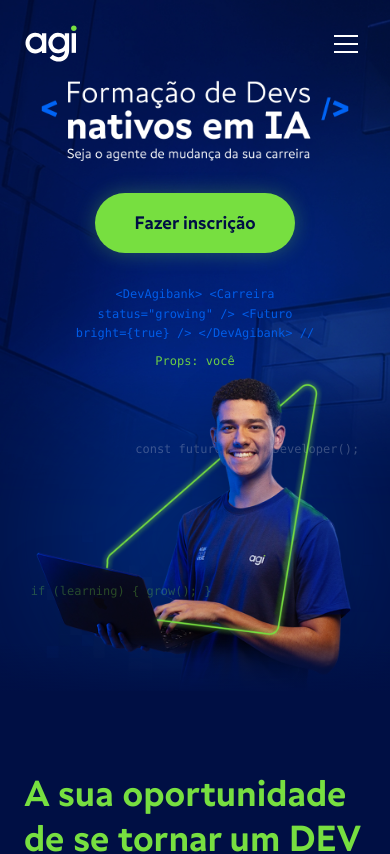
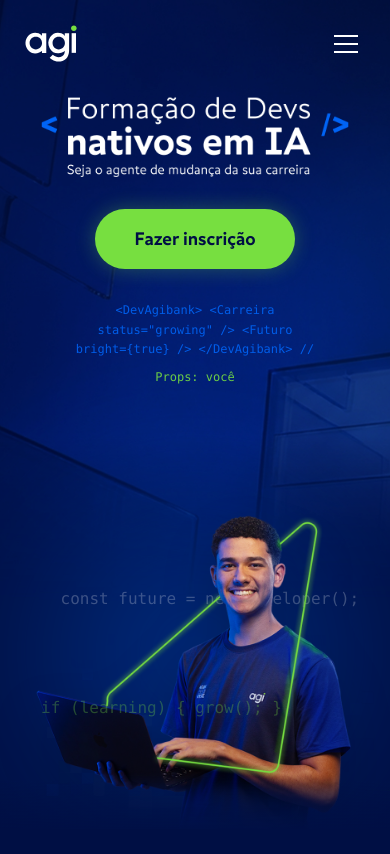
Before and after one commit to Uriel3coletivo/formacao-devs-ia, a Next.js app: page / in a window 390 px wide. Shown: the top 854 px of the page. Built offline with nearby package versions, Linux system fonts and the light colour scheme.

Commit message:
Update Hero.jsx

```diff
--- a/src/components/Hero.jsx
+++ b/src/components/Hero.jsx
@@ -16,8 +16,7 @@ export default function Hero() {
   }, [])
 
   return (
-    // MOBILE: pt-20 pb-0. DESKTOP: lg:pt-32 lg:pb-12
-    <section className="relative flex items-center bg-[#000f44] overflow-hidden pt-20 pb-0 lg:min-h-screen lg:pt-32 lg:pb-12">
+    <section className="relative flex items-center bg-[#000f44] overflow-hidden pt-24 pb-0 lg:min-h-screen lg:pt-32 lg:pb-12">
 
       <div className="absolute inset-0 z-0">
         <img src="/images/Hero-Banner-1.jpg" alt="Background" className="w-full h-full object-cover" />
@@ -35,10 +34,10 @@ export default function Hero() {
       </div>
 
       <div className="container-custom relative z-20 w-full mt-4 lg:mt-4">
-        <div className="grid grid-cols-1 lg:grid-cols-12 gap-0 items-center">
+        <div className="grid grid-cols-1 lg:grid-cols-12 gap-8 lg:gap-0 items-center">
 
           {/* ========================================================= */}
-          {/* 🖥️ VERSÃO DESKTOP (BLINDADA - EXATAMENTE O SEU CÓDIGO) */}
+          {/* 🖥️ VERSÃO DESKTOP (BLINDADA) */}
           {/* ========================================================= */}
           <motion.div
             initial={{ opacity: 0, y: 30 }}
@@ -49,11 +48,12 @@ export default function Hero() {
             <img
               src="/images/Logo_Formacao_Devs.png"
               alt="Formação de Devs nativos em IA"
-              className="w-full max-w-[700px] xl:max-w-[850px] mb-8 object-contain mt-12 lg:mt-0 -ml-8 xl:-ml-12"
+              className="w-full max-w-[700px] xl:max-w-[850px] mb-8 object-contain -ml-8 xl:-ml-12"
               style={{ objectPosition: 'left center' }}
             />
 
-            <div className="pl-6 md:pl-8 lg:pl-10 xl:pl-12 w-full flex flex-col items-start">
+            {/* A MÁGICA AQUI: Reduzi o padding-left (pl) para 40px/48px. Isso puxa o botão e o código para a ESQUERDA, alinhando com o F */}
+            <div className="pl-[40px] xl:pl-[48px] w-full flex flex-col items-start">
               <button className="bg-[#77df40] text-[#000f44] px-10 py-4 rounded-full font-bold text-lg hover:bg-[#0064f5] hover:text-white transition-all transform hover:scale-105 active:scale-95 shadow-[0_0_20px_rgba(119,223,64,0.3)]">
                 Fazer inscrição
               </button>
@@ -72,7 +72,7 @@ export default function Hero() {
           </motion.div>
 
           {/* ========================================================= */}
-          {/* 📱 VERSÃO MOBILE (CENTRALIZADA E COMPACTA) */}
+          {/* 📱 VERSÃO MOBILE (CENTRALIZADA E COMPACTA - INTOCADA) */}
           {/* ========================================================= */}
           <motion.div
             initial={{ opacity: 0, y: 30 }}
@@ -102,16 +102,16 @@ export default function Hero() {
           </motion.div>
 
           {/* ========================================================= */}
-          {/* IMAGEM DO DEV (COMPARTILHADA) */}
+          {/* IMAGEM DO DEV (COMPARTILHADA ENTRE MOBILE E DESKTOP) */}
           {/* ========================================================= */}
-          <div className="col-span-1 lg:col-span-7 relative h-[400px] md:h-[600px] lg:h-[800px] xl:h-[950px] flex justify-center items-end pointer-events-none -mt-8 lg:mt-0 z-20">
+          <div className="col-span-1 lg:col-span-7 relative h-[450px] md:h-[600px] lg:h-[800px] xl:h-[950px] flex justify-center items-end pointer-events-none mt-2 lg:mt-0 z-20">
             <div className="absolute top-1/2 left-1/2 transform -translate-x-1/2 -translate-y-1/2 w-[300px] lg:w-[500px] h-[300px] lg:h-[500px] bg-[#0064f5] rounded-full blur-[80px] lg:blur-[120px] opacity-30 z-0" />
 
             {/* Código BRANCO ATRÁS do rapaz - MOBILE */}
             <motion.div
               animate={{ y: [0, 25, 0], opacity: [0.2, 0.6, 0.2] }}
               transition={{ repeat: Infinity, duration: 7, ease: "easeInOut", delay: 0.5 }}
-              className="lg:hidden absolute top-[25%] right-[2%] text-white font-mono text-xs z-0"
+              className="lg:hidden absolute top-[35%] right-[2%] text-white font-mono text-base z-0"
             >
               const future = new Developer();
             </motion.div>
@@ -119,7 +119,7 @@ export default function Hero() {
             <motion.div
               animate={{ x: mousePosition.x, y: mousePosition.y }}
               transition={{ type: 'spring', stiffness: 50, damping: 20 }}
-              className="relative w-full h-full flex justify-center items-end z-10 scale-[1.3] lg:scale-[1.8] origin-bottom lg:-translate-x-32"
+              className="relative w-full h-full flex justify-center items-end z-10 scale-[1.65] lg:scale-[1.8] origin-bottom lg:-translate-x-32"
             >
               <img
                 src="/images/Dev-01.png"
@@ -132,7 +132,7 @@ export default function Hero() {
             <motion.div
               animate={{ y: [0, 30, 0], opacity: [0.3, 0.8, 0.3] }}
               transition={{ repeat: Infinity, duration: 6, ease: "easeInOut", delay: 1 }}
-              className="lg:hidden absolute bottom-[35%] left-[2%] text-[#77df40] font-mono text-xs z-20"
+              className="lg:hidden absolute bottom-[35%] left-[5%] text-[#77df40] font-mono text-base z-20"
             >
               if (learning) &#123; grow(); &#125;
             </motion.div>
```
